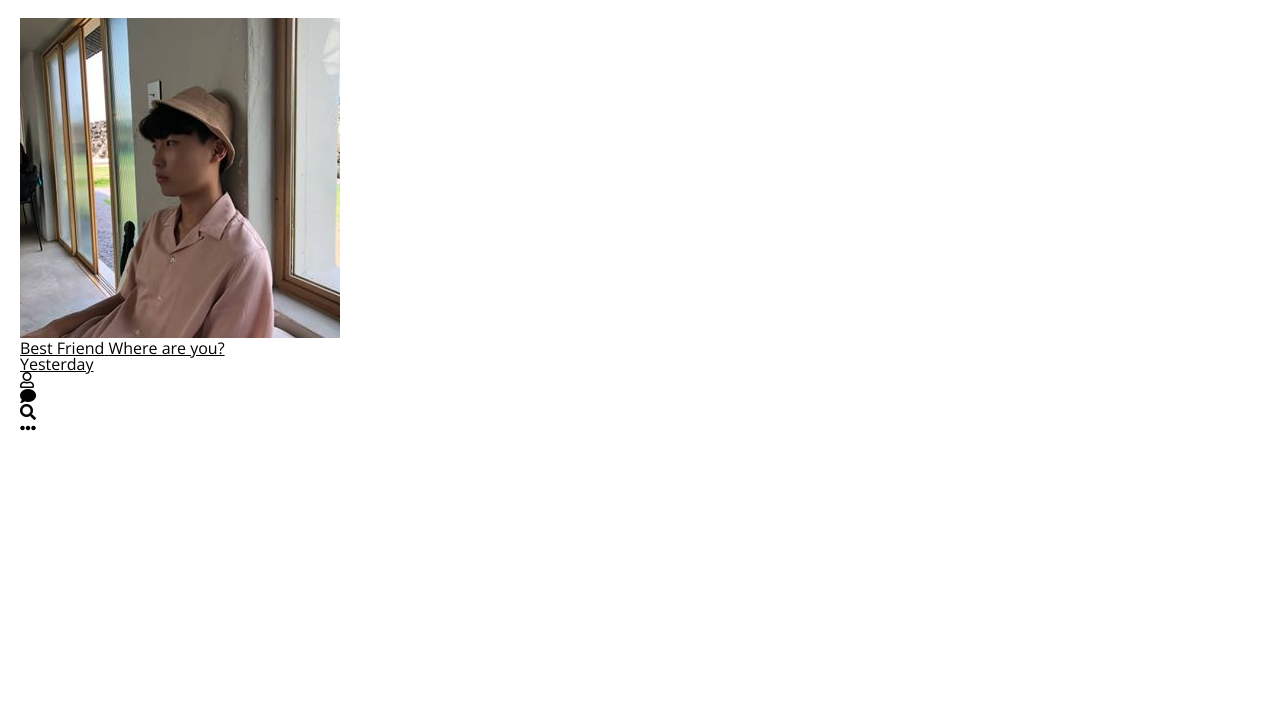
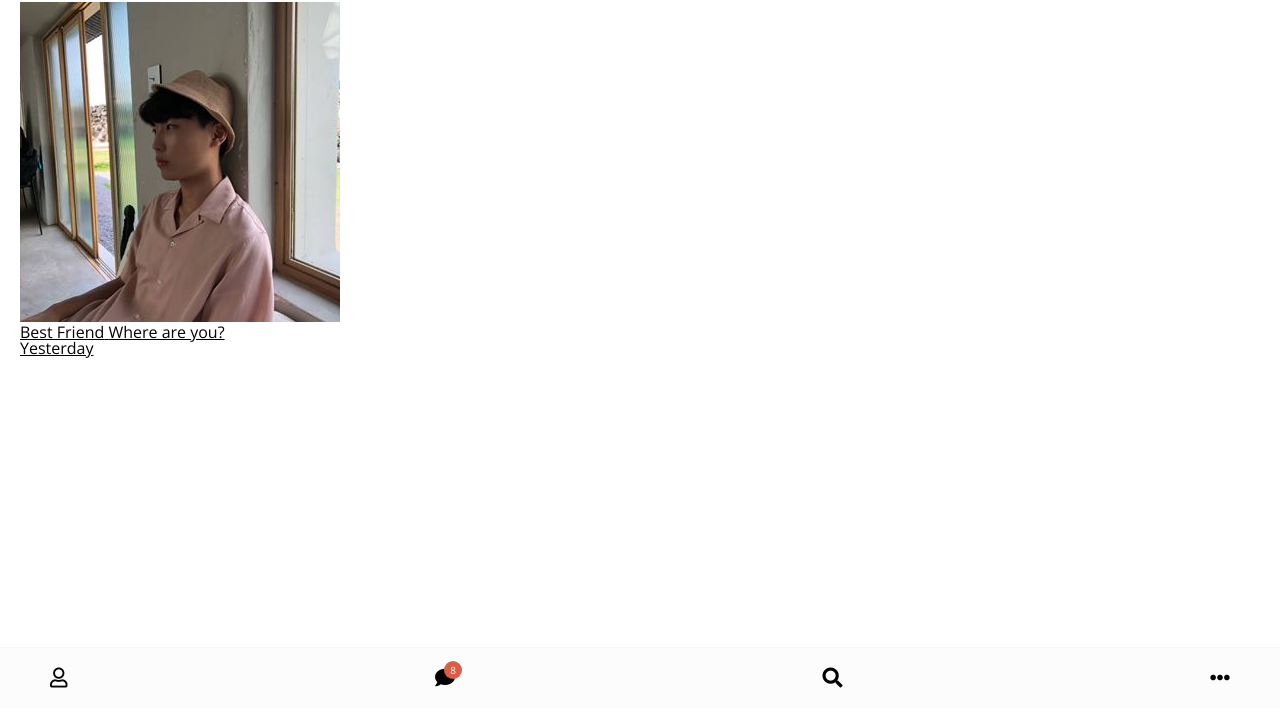
Before and after one commit to youngjuncho729/kakaotalk-clone, a plain HTML site: page index.html in a window 1280 px wide. Shown: the part 92-800 px from the top of the page. Drawn offline with nearby package versions, Linux system fonts and the light colour scheme.

Commit message:
Added navigation bar css

```diff
--- a/css/header.css
+++ b/css/header.css
@@ -3,6 +3,7 @@
     justify-content: space-between;
     align-items: center;
     margin-bottom: 30px;
+    padding-top: 30px;
 }
 
 .header .header__title {
--- /dev/null
+++ b/css/nav-bar.css
@@ -0,0 +1,37 @@
+.nav {
+    position: fixed;
+    width: 100%;
+    padding: 20px 50px;
+    left: 0px;
+    bottom: 0px;
+    background-color: #fcfcfc;
+    border-top: 1px solid #f7f7f7;
+}
+
+.nav .nav__list {
+    display: flex;
+    justify-content: space-between;
+}
+
+.nav i {
+    font-size: 20px;
+}
+
+.nav .nav__list-link {
+    position: relative;
+}
+
+.nav .nav__badge {
+    position: absolute;
+    top: -7px;
+    right: -7px;
+    font-size: 10px;
+    color: white;
+    background-color: #dc5d46;
+    width: 18px;
+    height: 18px;
+    display: flex;
+    justify-content: center;
+    align-items: center;
+    border-radius: 50%;
+}
--- a/css/status-bar.css
+++ b/css/status-bar.css
@@ -3,6 +3,8 @@
     justify-content: space-between;
     margin-bottom: 30px;
     opacity: 0.7;
+    position: fixed;
+    width: 100%;
 }
 
 .status-bar i {
--- a/css/style.css
+++ b/css/style.css
@@ -1,8 +1,12 @@
 @import "reset.css";
 @import "status-bar.css";
 @import "header.css";
+@import "nav-bar.css";
 @import url('https://fonts.googleapis.com/css2?family=Open+Sans:wght@400;600&display=swap');
 
+* {
+    box-sizing: border-box;
+}
 body {
     background-color: white;
     padding: 10px 20px;
--- a/index.html
+++ b/index.html
@@ -70,6 +70,7 @@
         </li>
         <li class="nav__list-item">
           <a href="index.html" class="nav__list-link">
+            <div class="nav__badge">8</div>
             <i class="fas fa-comment"></i>
           </a>
         </li>
```
